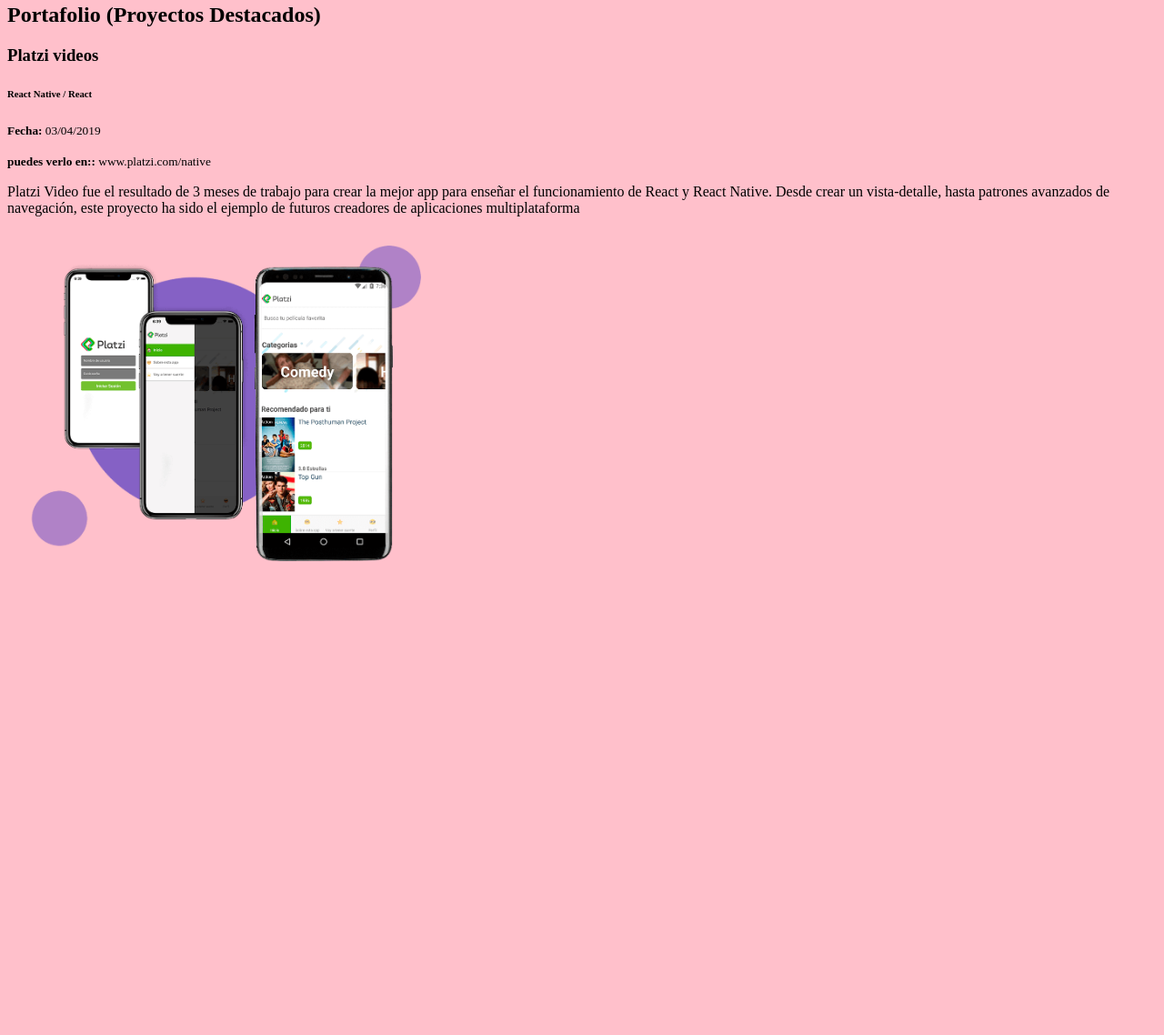
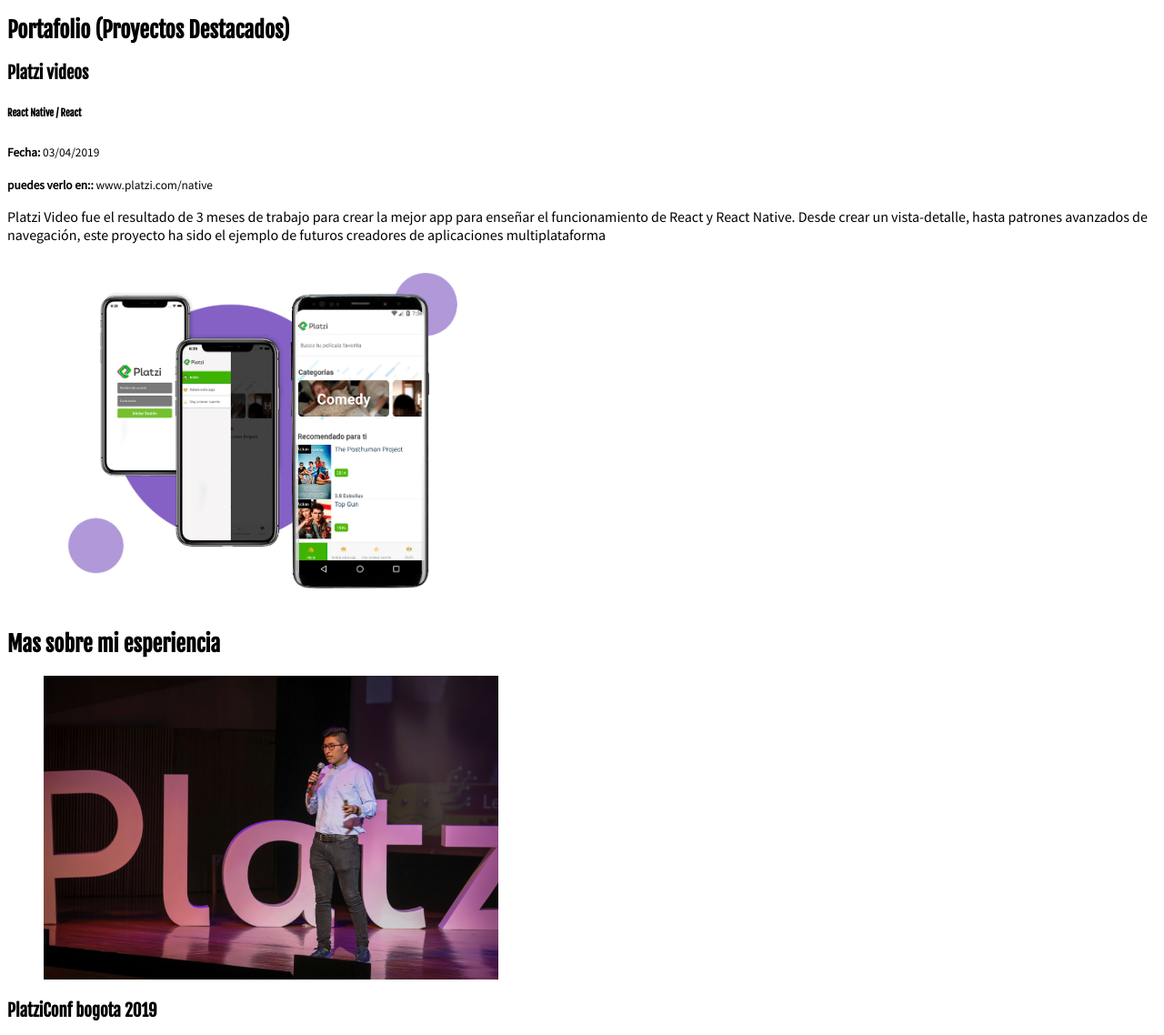
Before and after one commit to INFINITY-RUBER/Desarrollo-web-online, a plain HTML site: page index.html in a window 1280 px wide. Shown: the part 618-1756 px from the top of the page at 91% size. Drawn offline with Linux system fonts and the light colour scheme.

Commit message:
clase 18: se agrega tipos de texto de google fornts

```diff
--- a/css/estilos.css
+++ b/css/estilos.css
@@ -1,3 +1,32 @@
-body {
+/*
+-Reglas
+selctores {..}
+declaraciones
+propiedades
+valores
+*/
+
+/* Selector de etiquedas Ej; header - section-article etx*/
+/* header {
     background: pink;
+    color: red;
+} */
+/*Selector descendente */
+/*body header, div, nav, ol, li, a,  */
+/*Selector clase . */
+/* .link */
+/* Selector ID . */
+/* #portafolio */
+
+body{
+    font-family: 'Source Sans Pro', sans-serif;
 }
+
+h1,
+h2,
+h3,
+h4,
+h5,
+h6{
+    font-family: 'Fjalla One', sans-serif;
+}
--- a/index.html
+++ b/index.html
@@ -4,70 +4,76 @@
     <meta charset="UTF-8">
     <title>Ruber Hernadez</title>
     <link rel="icon" type="image/png" href="images/favicon.png">
+    <link href="https://fonts.googleapis.com/css?family=Fjalla+One|Source+Sans+Pro" rel="stylesheet"> <!--se copia de fonts.google.com -->
     <link rel="stylesheet" href="css/estilos.css">
+
 
 </head>
 <body>
-    <header>
+    <header class="header">
         <div>
-        <nav>
-            <figure>
+            <figure class="logo">
                 <img src="images/logo.png" alt="logo de http://ruberhernades.com">
             </figure>
+         <nav class="menu">
+
              <ol>
                 <li>
-                    <a href="./portafolio/index.html">Portafolio</a>
+                    <a class="link" href="./portafolio/index.html">Portafolio</a>
                 </li>
                 <li>
-                    <a href="#eventos">Esperiencia</a>
+                    <a class="link" href="#eventos">Esperiencia</a>
                 </li>
                 <li>
-                    <a href="#contacto">trabajamos</a>
+                    <a class="link" href="#contacto">trabajamos</a>
                 </li>
              </ol>
         </nav>
         </div>
     <header/>
-    <section>
+    <section class="hero">
         <h1>
           Hola¡ Soy <strong>Ruber Hernadez</strong> <strong>Desarrolado <br /></strong>  Python y <br> Django
         </h1>
         <img src="images/hero.jpg" width="400" height="300" alt="imagen principal del siito">
     </section>
-    <section id="portafolio">
+    <section id="portafolio" class="portfolio">
         <h2>Portafolio (Proyectos Destacados)</h2>
-        <article>
-          <h3>Platzi videos</h3>
-          <h6>React Native / React</h6>
-          <p><small><strong>Fecha:</strong> 03/04/2019</small></p>
-          <p><small><strong>puedes verlo en::</strong> www.platzi.com/native</small></p>
-          <p>Platzi Video fue el resultado de 3 meses de trabajo para crear la mejor app para enseñar el funcionamiento de React y
+        <article class="project">
+          <h3 class="project-title">Platzi videos</h3>
+          <h6 class="project-course">React Native / React</h6>
+          <p class="project-date"><small><strong>Fecha:</strong> 03/04/2019</small></p>
+          <p class="project-url"><small><strong>puedes verlo en::</strong> www.platzi.com/native</small></p>
+          <p class="project-description">Platzi Video fue el resultado de 3 meses de trabajo para crear la mejor app para enseñar el funcionamiento de React y
             React Native. Desde crear un vista-detalle, hasta patrones avanzados de navegación, este proyecto ha sido el ejemplo de
             futuros creadores de aplicaciones multiplataforma</p>
-            <img src="images/platzi-video-react-native.png" width="500" alt="proyecto curso React Native">
+        <figure class="project-imageContainer">
+            <img class="project-image" width="500" src="images/platzi-video-react-native.png" width="500" alt="proyecto curso React Native">
+        </figure>
+
         </article>
     </section>
     <section id="eventos">
         <h2>Mas sobre mi esperiencia</h2>
-        <article>
-            <figure>
-                <img src="images/platzi-conf.jpg" width="500" alt="">
+        <article class="event">
+            <figure class="event-imageContainer">
+                <img class="event-image" src="images/platzi-conf.jpg" width="500" alt="">
             </figure>
-            <h3>PlatziConf bogota 2019</h3>
-            <p>El evento más grande sobre gente que quiere aprender más de internet. En este evento te comparto cómo tener una vida de
+            <h3 class="event-title">PlatziConf bogota 2019</h3>
+            <p class="event-description">El evento más grande sobre gente que quiere aprender más de internet. En este evento te comparto cómo tener una vida de
             constante aprendizaje.</p>
-            <a href="https://www.youtube.com/watch?v=sp1bJgrHBwo&t=459s" target="_blank">Ver platica</a>
+            <a class="event-url" href="https://www.youtube.com/watch?v=sp1bJgrHBwo&t=459s" target="_blank">Ver platica</a>
         </article>
     </section>
-    <section id="contacto">
-        <form action="/suscripcion/">
+    <section id="contacto" class="contact">
+        <form action="/suscripcion/" class="form-email">
             <h3>¿Creamos algo juntos?</h3>
            <input type="text" placeholder="Dejame tu Email" id="email">
            <button>Enviar</button>
 
         </form>
     </section>
-    <footer>footer</footer>
+    <footer class="footer">footer</footer>
 
 </body>
 </html>
```
Also changed, not shown: INFOGRAFÍA-GOOGLE-FONTS.jpg (added), 2 other files.
